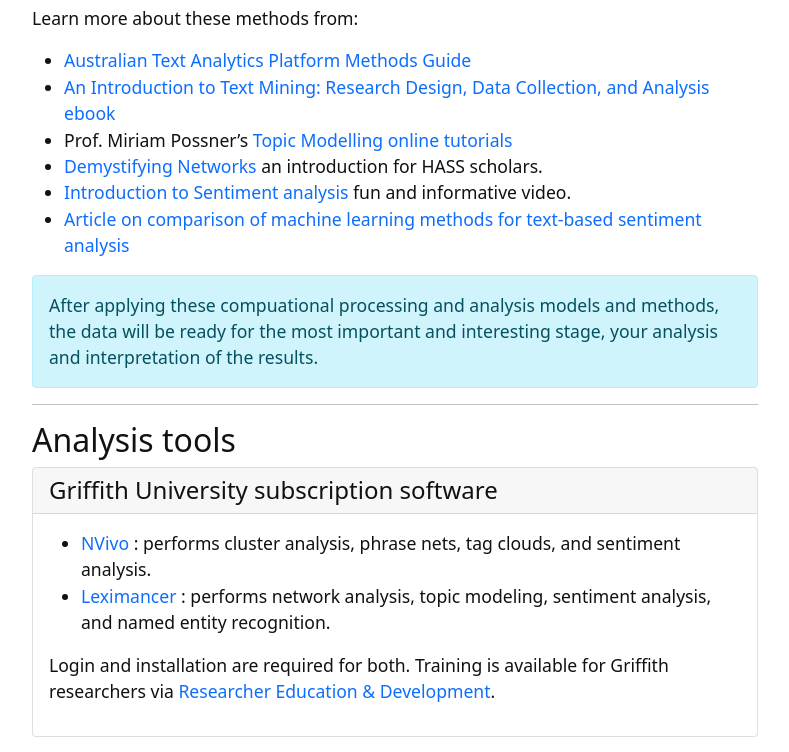
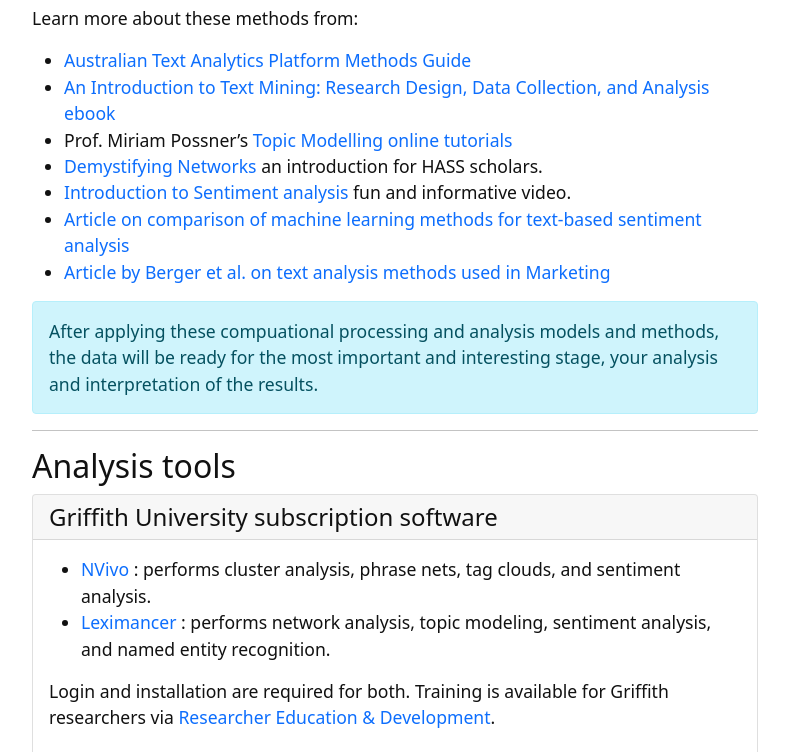
Before and after one commit to GULibrarySandbox/intro-text-mining-analysis-2022, a Jekyll site: the page built from content/7-analyse.md, in a window 1280 px wide and 900 px high, scrolled down 3783 px, cut to the strip 0-752 px from the top of the window. Shown: the whole strip, without its empty margins (245-1034 px from the left). Built offline with Jekyll 4.4.1, drawn with Linux system fonts in a browser that asks for light colours.

Commit message:
Update 7-analyse.md

```diff
--- a/content/7-analyse.md
+++ b/content/7-analyse.md
@@ -64,6 +64,7 @@ Learn more about these methods from:
 - [Demystifying Networks](http://www.scottbot.net/HIAL/index.html@p=6279.html) an introduction for HASS scholars.
 - [Introduction to Sentiment analysis](https://www.youtube.com/watch?v=i4D5DZ5ZG-0) fun and informative video.
 - [Article on comparison of machine learning methods for text-based sentiment analysis](https://doi.org/10.1016/j.ijresmar.2021.10.011)
+- [Article by Berger et al. on text analysis methods used in Marketing](https://doi.org/10.1177/0022242919873106)
 
 {% capture text %}
 After applying these compuational processing and analysis models and methods, the data will be ready for the most important and interesting stage, your analysis and interpretation of the results. {% endcapture %}{% include alert.html text=text color="info" %}
```
